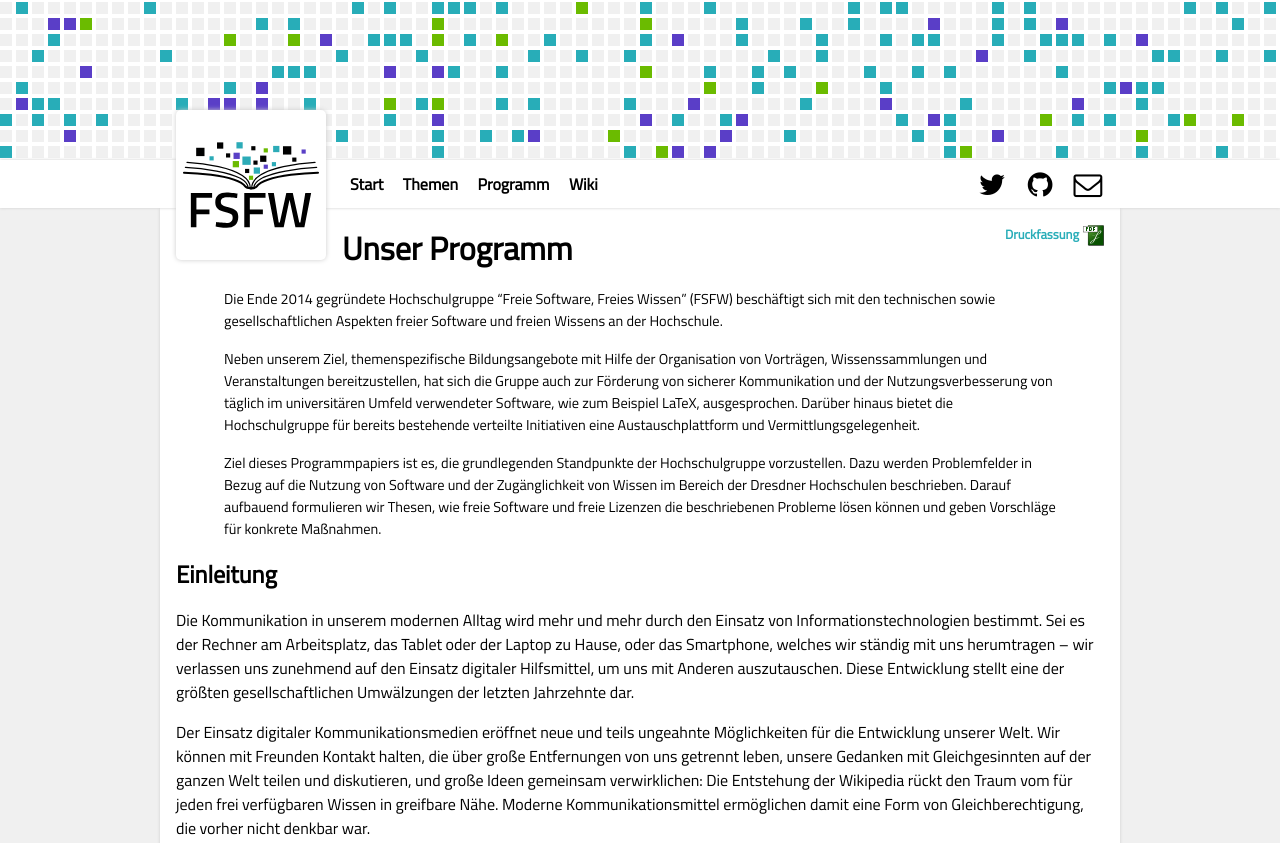
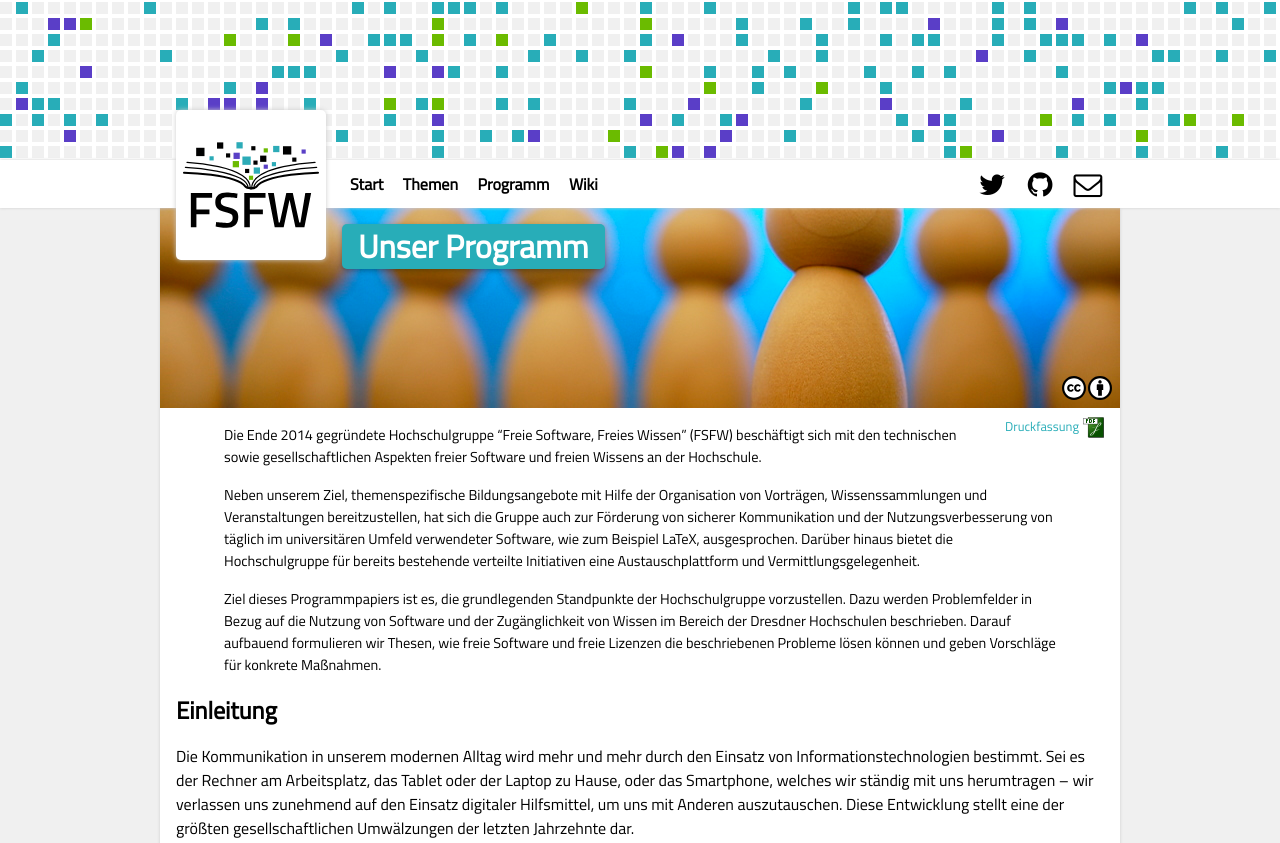
Before and after one commit to fsfw-dresden/homepage, a plain HTML site: page programm.html in a window 1280 px wide. Shown: the top 843 px of the page. Drawn offline with Linux system fonts and the light colour scheme.

Commit message:
integrate imageheader and imagecredit footer into programm.html

```diff
--- a/fsfw.css
+++ b/fsfw.css
@@ -302,15 +302,22 @@ a:focus:visited {
 
 /********** special rules for programm.html **********/
 
-.abstract {
+.abstract p {
     font-size: 90%;
-    margin-left: 3rem;
-    margin-right: 3rem;
+    padding: 0 3rem;
+}
+
+@media(max-width: 30rem) {
+    .abstract p {
+        padding: 0 2rem;
+    }
 }
 
 aside.header-link {
     float: right;
     font-size: 0.8rem;
+    margin: 1rem;
+    margin-top: 0.5rem !important;
 }
 
 /* We condense the header layout a bit on narrow screens because it really looks weird when these inline-blocks break to the next line. */
--- a/programm.html
+++ b/programm.html
@@ -51,17 +51,17 @@
             </div>
         </div>
     </header>
-    <div id="content-container">
-        <section>
-            <h1>Unser Programm
-                <aside class="header-link">
-                    <a href="./media/fsfw-programm.pdf">
-                        Druckfassung<img src="./img/pdf.png" style="vertical-align: middle; padding-left: 0.25rem" alt="PDF logo">
-                    </a>
-                </aside>
-            </h1>
-        </section>
-        <section class="abstract">
+    <div id="content-container" class="nopadding">
+        <section class="abstract notopmargin turquoise">
+            <div class="imageheader" style="background-image:url(./img/topics/together-960x200.jpg)">
+                <h1>Unser Programm</h1>
+                <a title="Lizenz für dieses Bildmaterial" class="imagelicense" href="#imagecredit1"><img src="./img/license/cc.svg" alt="CC"><img src="./img/license/by.svg" alt="-BY"></a>
+            </div>
+            <aside class="header-link">
+                <a href="./media/fsfw-programm.pdf">
+                    Druckfassung<img src="./img/pdf.png" style="vertical-align: middle; padding-left: 0.25rem" alt="PDF logo">
+                </a>
+            </aside>
             <p>Die Ende 2014 gegründete Hochschulgruppe “Freie Software, Freies Wissen” (FSFW) beschäftigt sich mit den technischen sowie gesellschaftlichen Aspekten freier Software und freien Wissens an der Hochschule.</p>
             <p>Neben unserem Ziel, themenspezifische Bildungsangebote mit Hilfe der Organisation von Vorträgen, Wissenssammlungen und Veranstaltungen bereitzustellen, hat sich die Gruppe auch zur Förderung von sicherer Kommunikation und der Nutzungsverbesserung von täglich im universitären Umfeld verwendeter Software, wie zum Beispiel LaTeX, ausgesprochen. Darüber hinaus bietet die Hochschulgruppe für bereits bestehende verteilte Initiativen eine Austauschplattform und Vermittlungsgelegenheit.</p>
             <p>Ziel dieses Programmpapiers ist es, die grundlegenden Standpunkte der Hochschulgruppe vorzustellen. Dazu werden Problemfelder in Bezug auf die Nutzung von Software und der Zugänglichkeit von Wissen im Bereich der Dresdner Hochschulen beschrieben. Darauf aufbauend formulieren wir Thesen, wie freie Software und freie Lizenzen die beschriebenen Probleme lösen können und geben Vorschläge für konkrete Maßnahmen.</p>
@@ -106,6 +106,13 @@
             <!-- <h2 id="unterstützer">Unterstützer</h2> -->
             <!-- <p><em>kommt noch</em></p> -->
         </section>
+        <footer>
+            <h2>Bildmaterial (von oben nach unten)</h2>
+            <ul id="imagecredit">
+                <li id="imagecredit1">&quot;<a href="https://www.flickr.com/photos/jdhancock/6068008931/">Together</a>&quot; von <a href="https://www.flickr.com/photos/jdhancock/">jdhancock</a>, lizenziert unter <a href="https://creativecommons.org/licenses/by/2.0/">CC-BY 2.0</a></li>
+                <li>Alle Bilder wurden durch Zuschneiden und Skalieren an das Seitenlayout angepasst.</li>
+            </ul>
+        </footer>
     </div>
 </body>
 </html>
```
